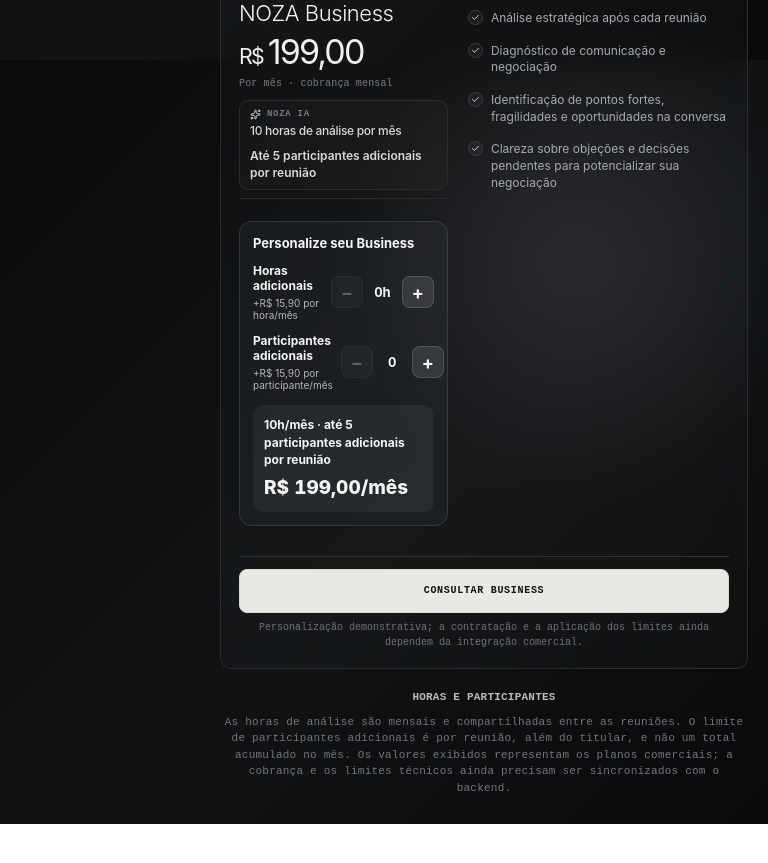
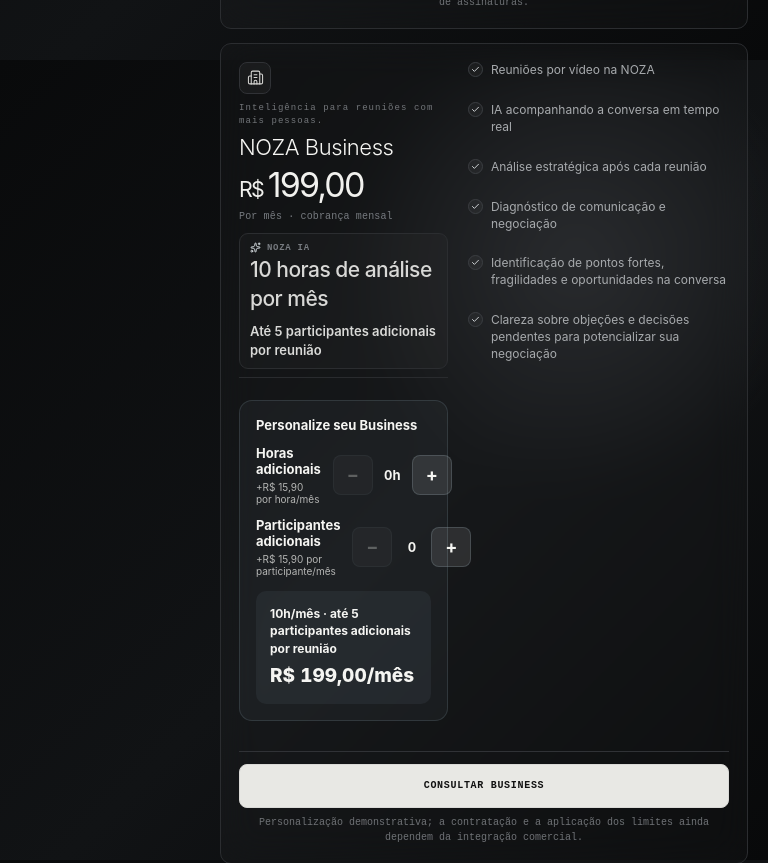
Before and after one commit to nexenagencia-prog/NOZA, a Next.js app: page /planos in a window 768 px wide. Shown: the part 1540-2403 px from the top of the page. Before the commit the page ends 2364 px from the top, so only its background shows below. Built offline with nearby package versions, Linux system fonts and the light colour scheme.

Commit message:
fix: alinhar cards e personalização no tablet vertical

```diff
--- a/app/planos/pricing.css
+++ b/app/planos/pricing.css
@@ -324,3 +324,74 @@ html body:has(.pricing-page) .price-card:has(.business-price) .plan-price{min-he
 .pricing-custom-summary span{font-size:19px;font-weight:800;font-variant-numeric:tabular-nums}
 @media(max-width:1200px){.pricing-grid-four{grid-template-columns:repeat(2,minmax(0,1fr))}}
 @media(max-width:680px){.pricing-grid-four{grid-template-columns:1fr}}
+
+
+/* Tablet em retrato: leitura confortável, sem cards comprimidos ou cortados. */
+@media (min-width:681px) and (max-width:1024px) and (orientation:portrait){
+ html body:has(.pricing-page) main.pricing-page{
+  width:calc(100% - 210px)!important;
+  max-width:calc(100vw - 210px)!important;
+  margin-left:210px!important;
+  padding:90px 22px 36px!important;
+  display:block!important;
+  min-height:100dvh!important;
+  overflow-x:hidden!important;
+ }
+ html body:has(.pricing-page) .pricing-shell{
+  width:100%!important;
+  max-width:650px!important;
+  margin:0 auto!important;
+  padding:0!important;
+  transform:none!important;
+ }
+ html body:has(.pricing-page) .pricing-grid-four{
+  display:grid!important;
+  grid-template-columns:minmax(0,1fr)!important;
+  gap:16px!important;
+  width:100%!important;
+  align-items:stretch!important;
+ }
+ html body:has(.pricing-page) .pricing-grid-four .price-card,
+ html body:has(.pricing-page) .pricing-grid-four .price-card.featured{
+  width:100%!important;
+  min-width:0!important;
+  min-height:0!important;
+  height:auto!important;
+  transform:none!important;
+  padding:22px 24px 20px!important;
+  box-sizing:border-box!important;
+ }
+ html body:has(.pricing-page) .pricing-grid-four .plan-eyebrow{
+  font-size:10px!important;min-height:0!important;line-height:1.5!important;
+ }
+ html body:has(.pricing-page) .pricing-grid-four .price-card h2{
+  font-size:27px!important;line-height:1.2!important;
+ }
+ html body:has(.pricing-page) .pricing-grid-four .monthly-reference{
+  height:auto!important;min-height:18px!important;font-size:10px!important;
+ }
+ html body:has(.pricing-page) .pricing-grid-four .pricing-hours-emphasis{
+  font-size:21px!important;line-height:1.35!important;
+ }
+ html body:has(.pricing-page) .pricing-grid-four .pricing-guests-emphasis{
+  font-size:13px!important;
+ }
+ html body:has(.pricing-page) .pricing-grid-four .price-card li{
+  font-size:12px!important;line-height:1.55!important;
+ }
+ html body:has(.pricing-page) .pricing-business-customizer{
+  padding:16px!important;
+ }
+ html body:has(.pricing-page) .pricing-addon-row{
+  font-size:13px!important;gap:12px!important;
+ }
+ html body:has(.pricing-page) .pricing-stepper button{
+  width:40px!important;height:40px!important;
+ }
+ html body:has(.pricing-page) .pricing-custom-summary{
+  padding:14px!important;
+ }
+ html body:has(.pricing-page) .pricing-footnote{
+  max-width:100%!important;overflow-wrap:anywhere!important;
+ }
+}
```
